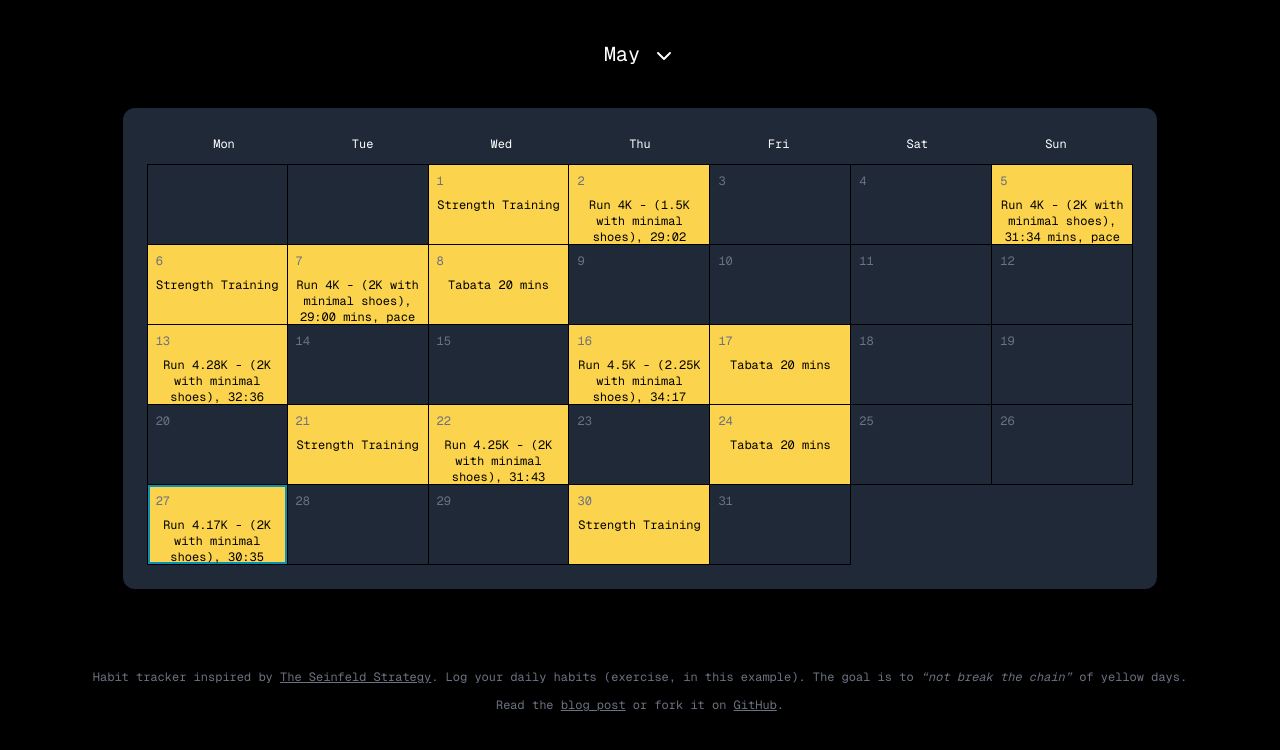
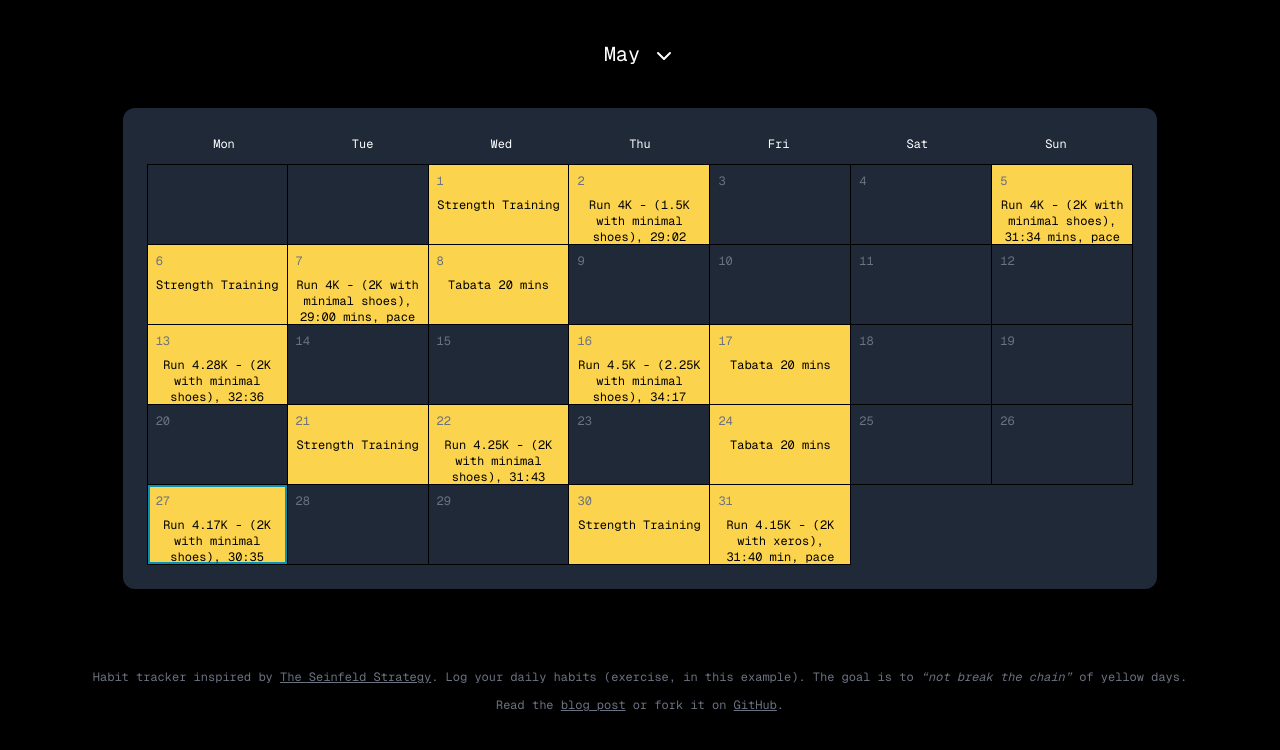
Before and after one commit to scottgallant/seinfeld-calendar, a Next.js app: page / in a window 1280 px wide. Shown: the top 750 px of the page. Built offline with nearby package versions, Linux system fonts and the light colour scheme.

Commit message:
Update specialDates.js

```diff
--- a/src/data/specialDates.js
+++ b/src/data/specialDates.js
@@ -72,8 +72,8 @@ const specialDates = [
   { "date": "2024-05-22", "description": "Run 4.25K - (2K with minimal shoes), 31:43 min, pace 7:31, avg HR 150, max HR 165, some slight right knee pain 1/5, sligth right ankle pain 1/5" },
   { "date": "2024-05-24", "description": "Tabata 20 mins" },
   { "date": "2024-05-27", "description": "Run 4.17K - (2K with minimal shoes), 30:35 min, pace 7:20, avg HR 153, max HR 168, sligth right ankle pain 1/5" },
-    { "date": "2024-05-30", "description": "Strength Training" },
-        { "date": "2024-05-30", "description": "Run 4.15K - (2K with xeros), 31:40 min, pace 7:37/km, avg HR 152, max HR 166, slight right ankle pain 2/5" },
+  { "date": "2024-05-30", "description": "Strength Training" },
+  { "date": "2024-05-31", "description": "Run 4.15K - (2K with xeros), 31:40 min, pace 7:37/km, avg HR 152, max HR 166, slight right ankle pain 2/5" },
 ];
 
 
```
